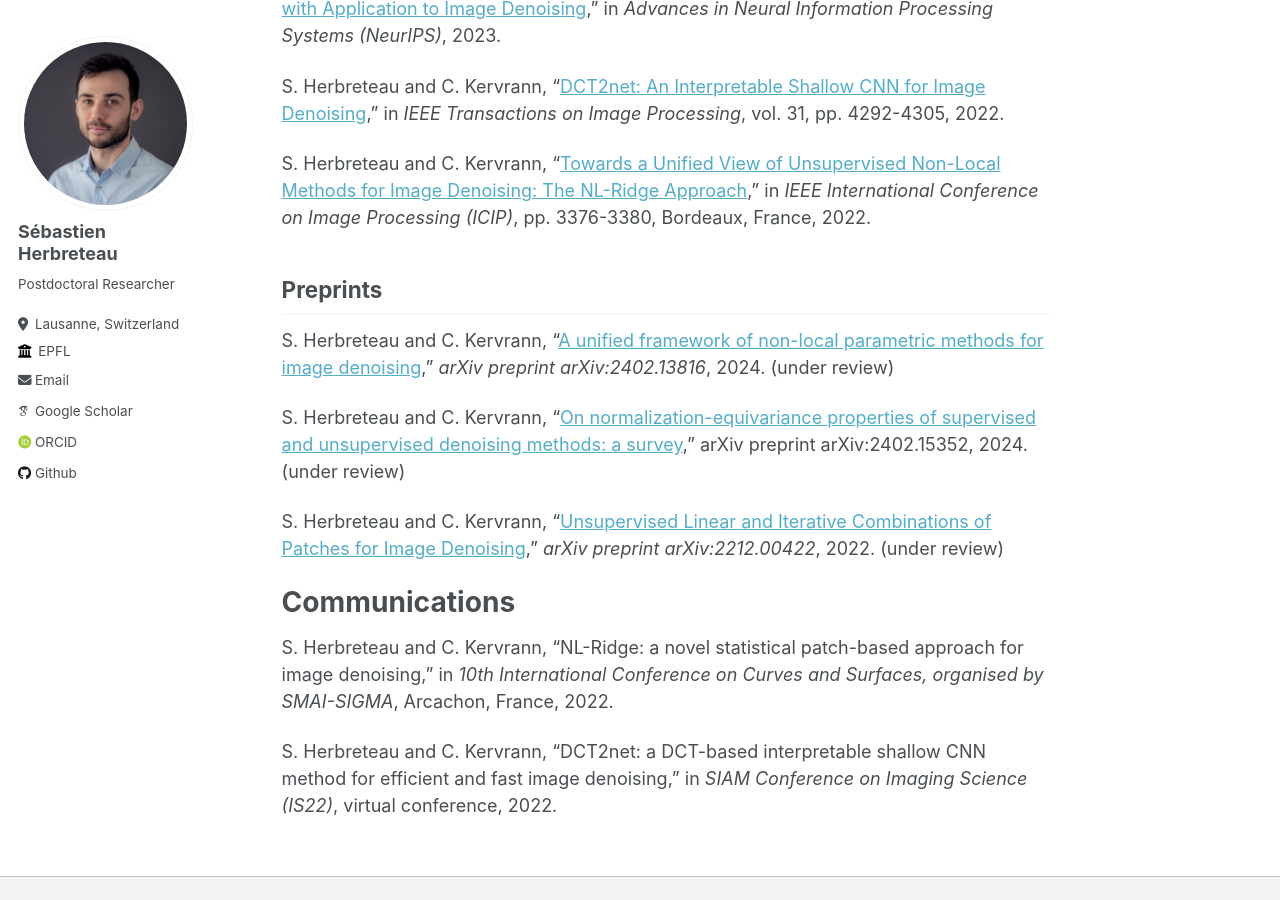
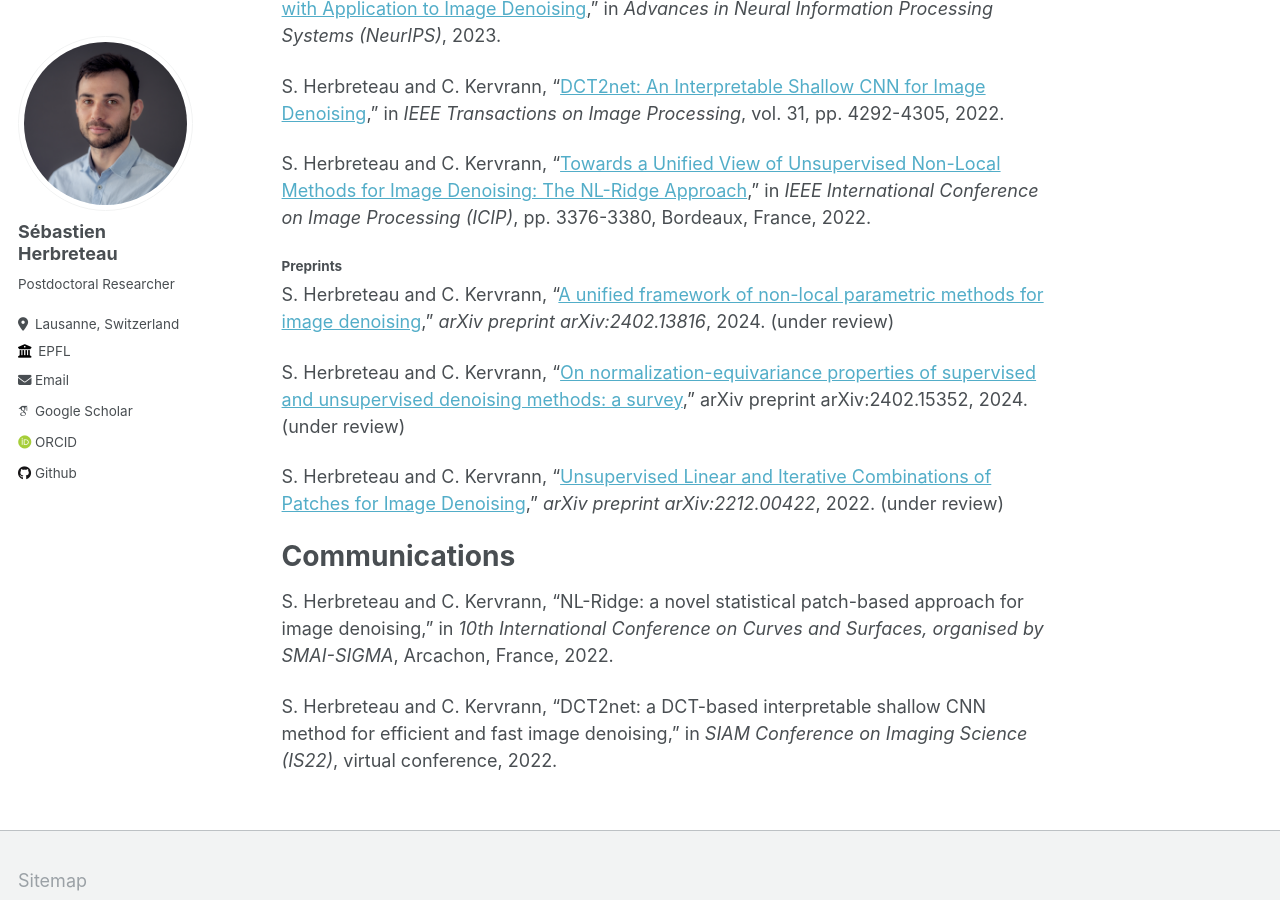
Before and after one commit to sherbret/sherbret.github.io, a Jekyll site: the page built from _pages/about.md, in a window 1280 px wide and 900 px high, scrolled down 479 px. Built offline with Jekyll 4.4.1, drawn with Linux system fonts in a browser that asks for light colours; some web fonts are replaced.

```diff
--- a/_pages/about.md
+++ b/_pages/about.md
@@ -18,8 +18,7 @@ S. Herbreteau and C. Kervrann, “[DCT2net: An Interpretable Shallow CNN for Ima
 
 S. Herbreteau and C. Kervrann, “[Towards a Unified View of Unsupervised Non-Local Methods for Image Denoising: The NL-Ridge Approach](https://ieeexplore.ieee.org/document/9897992),” in *IEEE International Conference on Image Processing (ICIP)*, pp. 3376-3380, Bordeaux, France, 2022.
 
-Preprints
-------
+#### Preprints
 
 S. Herbreteau and C. Kervrann, “[A unified framework of non-local parametric methods
 for image denoising](https://arxiv.org/abs/2402.13816),” *arXiv preprint arXiv:2402.13816*, 2024. (under review)
```
